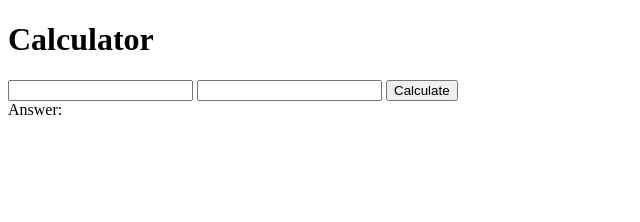
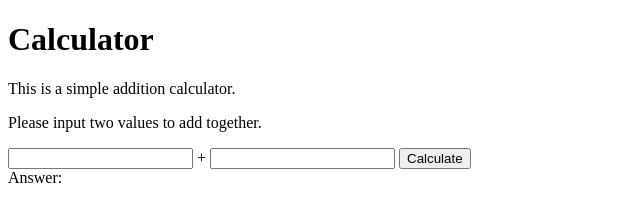
Before and after one commit to mindlikewater/TIY-wk2-calculator, a plain HTML site: page index.html in a window 1280 px wide. Shown: the whole page, without its empty margins (0-640 px from the left). Drawn offline with Linux system fonts and the light colour scheme.

Commit message:
Added calculator instructions

```diff
--- a/index.html
+++ b/index.html
@@ -4,14 +4,20 @@
     <h1>Calculator</h1>
   </head>
   <body>
-    <form>
+    <div class="intro">
+      <p>This is a simple addition calculator.</p>
+      <p>Please input two values to add together.</p>
+    </div>
+    <div class="input-box">
       <input type="text" id="value-one" />
+      <span>+</span>
       <input type="text" id="value-two" />
       <button id="calculate-button">Calculate</button>
-    </form>
+    </div>
 
     <div class="answer">
       Answer: <span id="answer"></span>
     </div>
+  <script src="main.js"></script>
   </body>
 </html>
```
